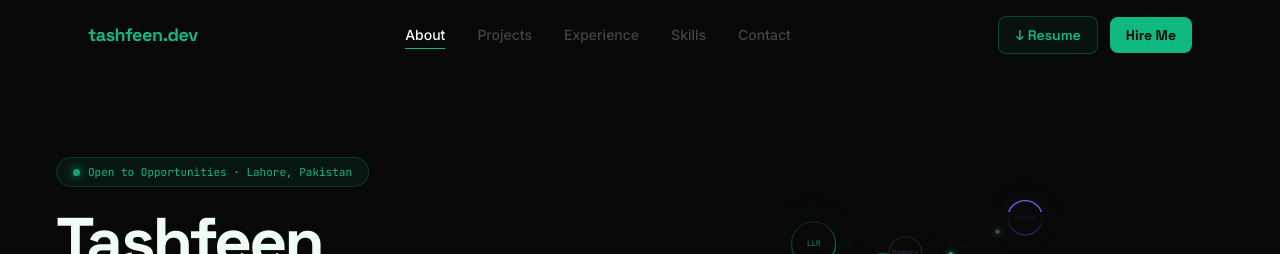
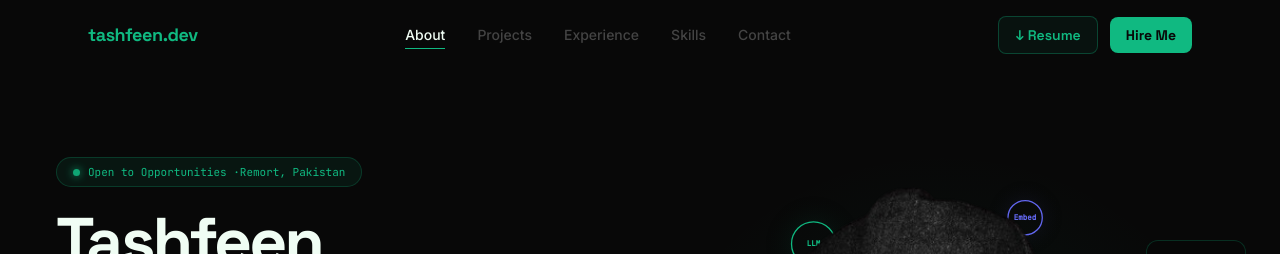
Before and after one commit to tashfeen786/tashfeen-portfolio, a React (Vite) app in the folder frontend/: page / in a window 1280 px wide. Shown: the top 254 px of the page. Built offline with nearby package versions, Linux system fonts and the light colour scheme; no server answers.

Commit message:
fix: update location text and adjust photo dimensions in Hero component

```diff
--- a/frontend/src/components/Hero.tsx
+++ b/frontend/src/components/Hero.tsx
@@ -115,7 +115,7 @@ export default function Hero() {
               style={{ background: 'rgba(16,185,129,0.08)', border: '1px solid rgba(16,185,129,0.22)', color: '#10B981' }}>
               <span className="w-[7px] h-[7px] rounded-full animate-pulse"
                 style={{ background: '#10B981', boxShadow: '0 0 8px #10B981', display: 'inline-block' }} />
-              <span className="font-mono" style={{ fontSize: '11px' }}>Open to Opportunities · Lahore, Pakistan</span>
+              <span className="font-mono" style={{ fontSize: '11px' }}>Open to Opportunities ·Remort, Pakistan</span>
             </div>
 
             {/* Name */}
@@ -196,7 +196,7 @@ export default function Hero() {
 
           {/* RIGHT: Photo */}
           <div className="flex items-center justify-center" style={{ height: '100%' }}>
-            <div className="relative" style={{ width: '360px', height: '440px' }}>
+            <div className="relative" style={{ width: '560px', height: '640px' }}>
               <div className="absolute inset-0 pointer-events-none" style={{ borderRadius: '16px',
                 background: 'radial-gradient(ellipse 80% 70% at 50% 55%, rgba(16,185,129,0.08) 0%, transparent 70%)' }} />
               <img src="/photo.png" alt="Tashfeen Aziz"
```
